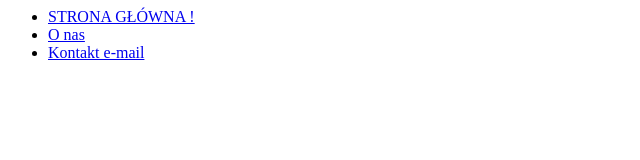
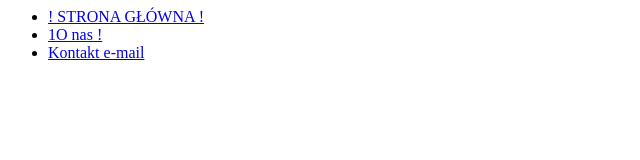
Before and after one commit to maciejzborek/moje-drugie-repo, a plain HTML site: page index.html in a window 1280 px wide. Shown: the full height of the page, 0-640 px from the left. Drawn offline with Linux system fonts and the light colour scheme.

```diff
--- a/index.html
+++ b/index.html
@@ -1,8 +1,8 @@
 <header>
    <nav>
      <ul>
-       <li><a href="index.html">STRONA GŁÓWNA !</a></li>
-       <li><a href="about.html">O nas </a></li>
+       <li><a href="index.html">!  STRONA GŁÓWNA !</a></li>
+       <li><a href="about.html">  1O nas ! </a></li>
        <li><a href="contact.html">Kontakt e-mail</a></li>
      </ul>
    </nav>
```
